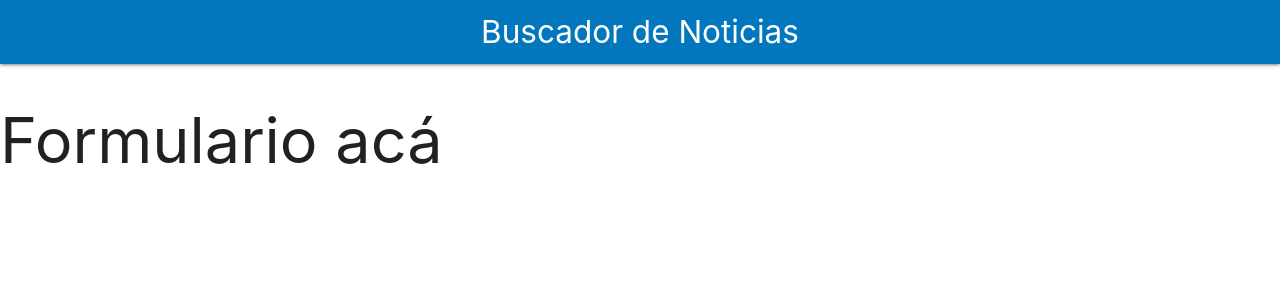
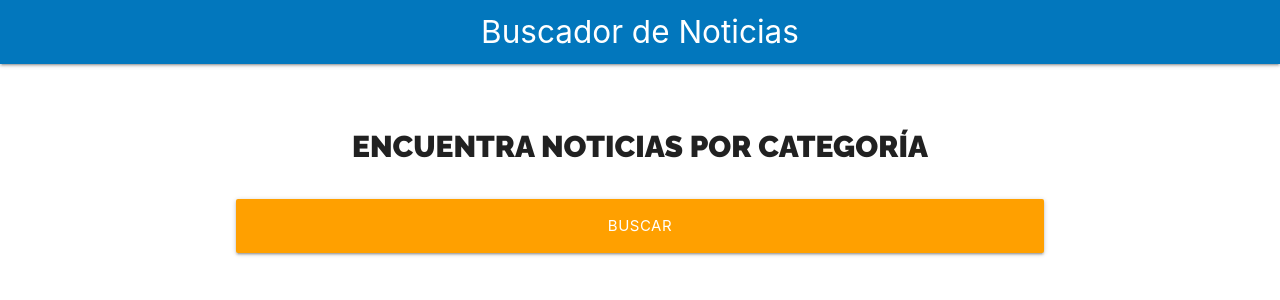
Before and after one commit to Cba-bit/noticias-react, a React (Create React App) app: page / in a window 1280 px wide. Shown: the top 300 px of the page. Built offline with nearby package versions, Linux system fonts and the light colour scheme.

Commit message:
creando el header y el contenedor principal, ademas del formulario y aplicando css modulos

```diff
--- a/src/App.js
+++ b/src/App.js
@@ -1,4 +1,5 @@
 import { Fragment } from 'react';
+import Formulario from './components/Formulario';
 import Header from './components/Header';
 
 function App() {
@@ -7,7 +8,7 @@
             <Header titulo='Buscador de Noticias' />
 
             <div className='container-white'>
-                <h1>Formulario acá</h1>
+                <Formulario />
             </div>
         </Fragment>
     );
--- /dev/null
+++ b/src/components/Formulario.js
@@ -0,0 +1,26 @@
+import React from 'react';
+import styles from './Formulario.module.css';
+
+const Formulario = () => {
+    return (
+        <div className={`${styles.buscador} row`}>
+            <div className='col s12 m8 offset-m2'>
+                <form>
+                    <h2 className={styles.heading}>
+                        Encuentra Noticias Por Categoría
+                    </h2>
+
+                    <div className='input-field col s12'>
+                        <input
+                            type='submit'
+                            className={`${styles.btn_block} btn-large amber darken-2`}
+                            value='buscar'
+                        />
+                    </div>
+                </form>
+            </div>
+        </div>
+    );
+};
+
+export default Formulario;
--- /dev/null
+++ b/src/components/Formulario.module.css
@@ -0,0 +1,17 @@
+.heading {
+    font-family: 'Raleway', sans-serif;
+    font-weight: 900;
+    font-size: 2rem;
+    text-transform: uppercase;
+    text-align: center;
+}
+
+.buscador {
+    margin-top: 2rem;
+    margin-bottom: 2rem;
+    text-align: left;
+}
+
+.btn_block {
+    width: 100%;
+}
```
Also changed, not shown: 1 other file (tests, documents, lock files or other folders).
